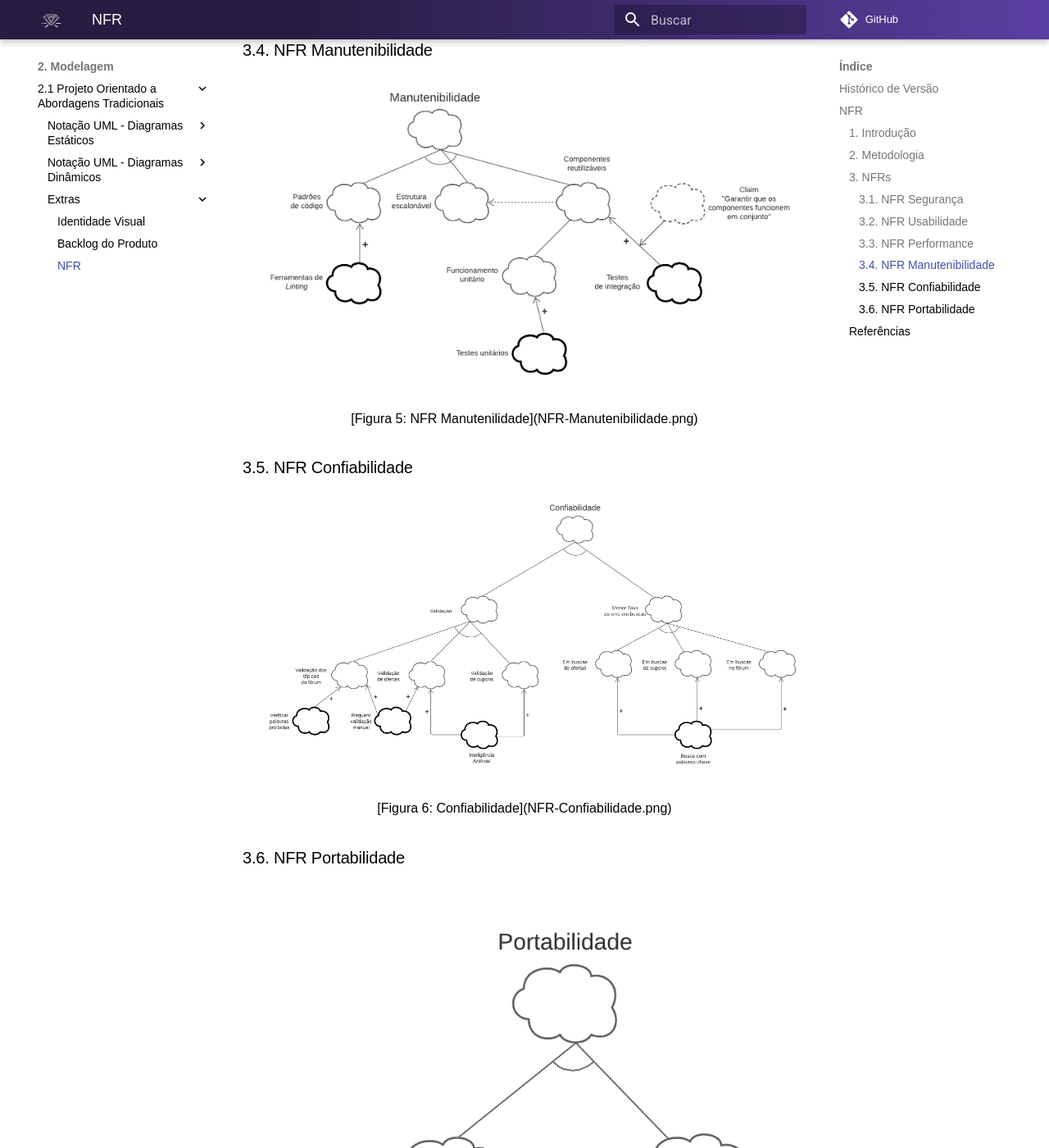
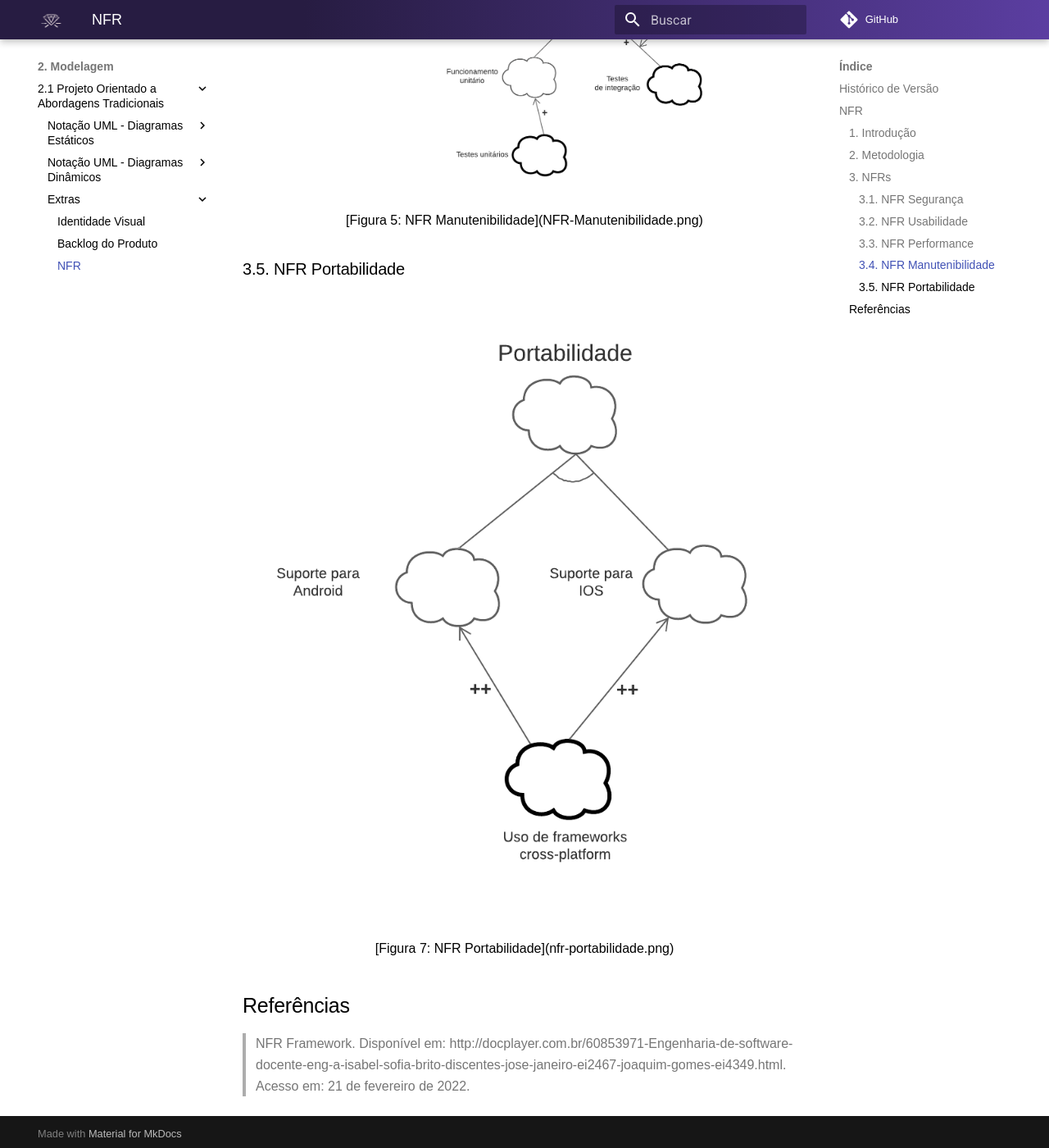
Before and after one commit to UnBArqDsw2021-2/2021.2_G7_-AluguelKitsFesta, an MkDocs documentation site: the page built from docs/modelagem/nfr.md, in a window 1280 px wide and 1400 px high, scrolled down 3414 px. Shown: the whole window at 82% size. Built offline with MkDocs 1.6.1 and Material for MkDocs 9.7.7, drawn with Linux system fonts in a browser that asks for light colours; comment, search, counter and statistics services are not loaded; some of the changed text lies outside the part shown.

Commit message:
update nfr.md

```diff
--- a/docs/modelagem/nfr.md
+++ b/docs/modelagem/nfr.md
@@ -44,19 +44,13 @@ Para a produção do NFR foi utilizado a ferramenta [Draw.io](https://app.diagra
 
 ![NFR Manutenibilidade](NFR-Manutenibilidade.png)
 
-<center>[Figura 5: NFR Manutenilidade](NFR-Manutenibilidade.png)</center>
+<center>[Figura 5: NFR Manutenibilidade](NFR-Manutenibilidade.png)</center>
 
-### 3.5. NFR Confiabilidade
-
-![NFR Confiabilidade](NFR-Confiabilidade.png)
-
-<center>[Figura 6: Confiabilidade](NFR-Confiabilidade.png)</center>
-
-### 3.6. NFR Portabilidade
+### 3.5. NFR Portabilidade
 
 ![NFR Portabilidade](nfr-portabilidade.png)
 
-<center>[Figura 1: Legenda](nfr-portabilidade.png)</center>
+<center>[Figura 7: NFR Portabilidade](nfr-portabilidade.png)</center>
 
 ## Referências
 
```
Also changed, not shown: docs/modelagem/NFR-Confiabilidade.png (deleted), docs/modelagem/NFR-Manutenibilidade.png, docs/modelagem/nfr-performance.png.
